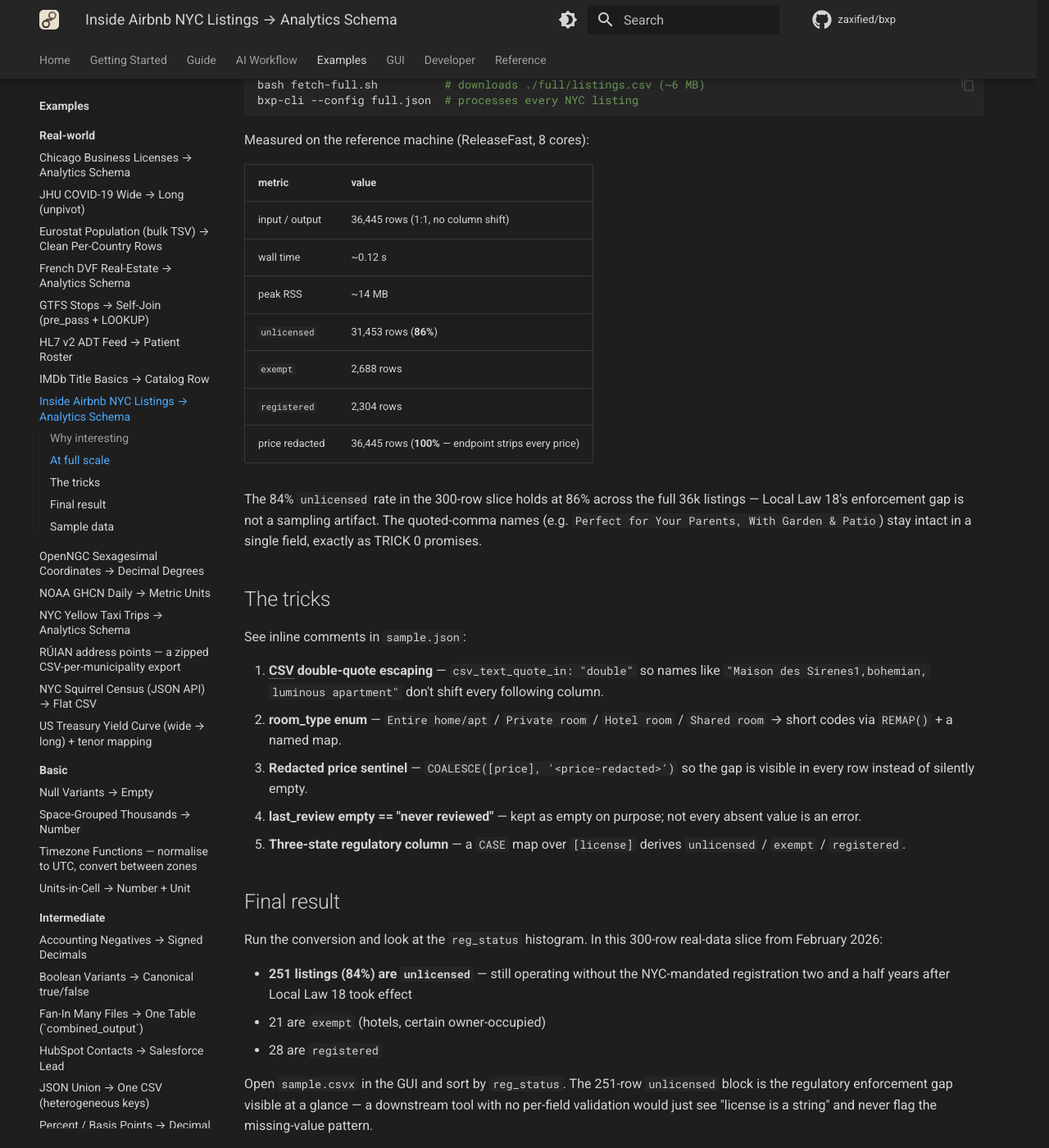
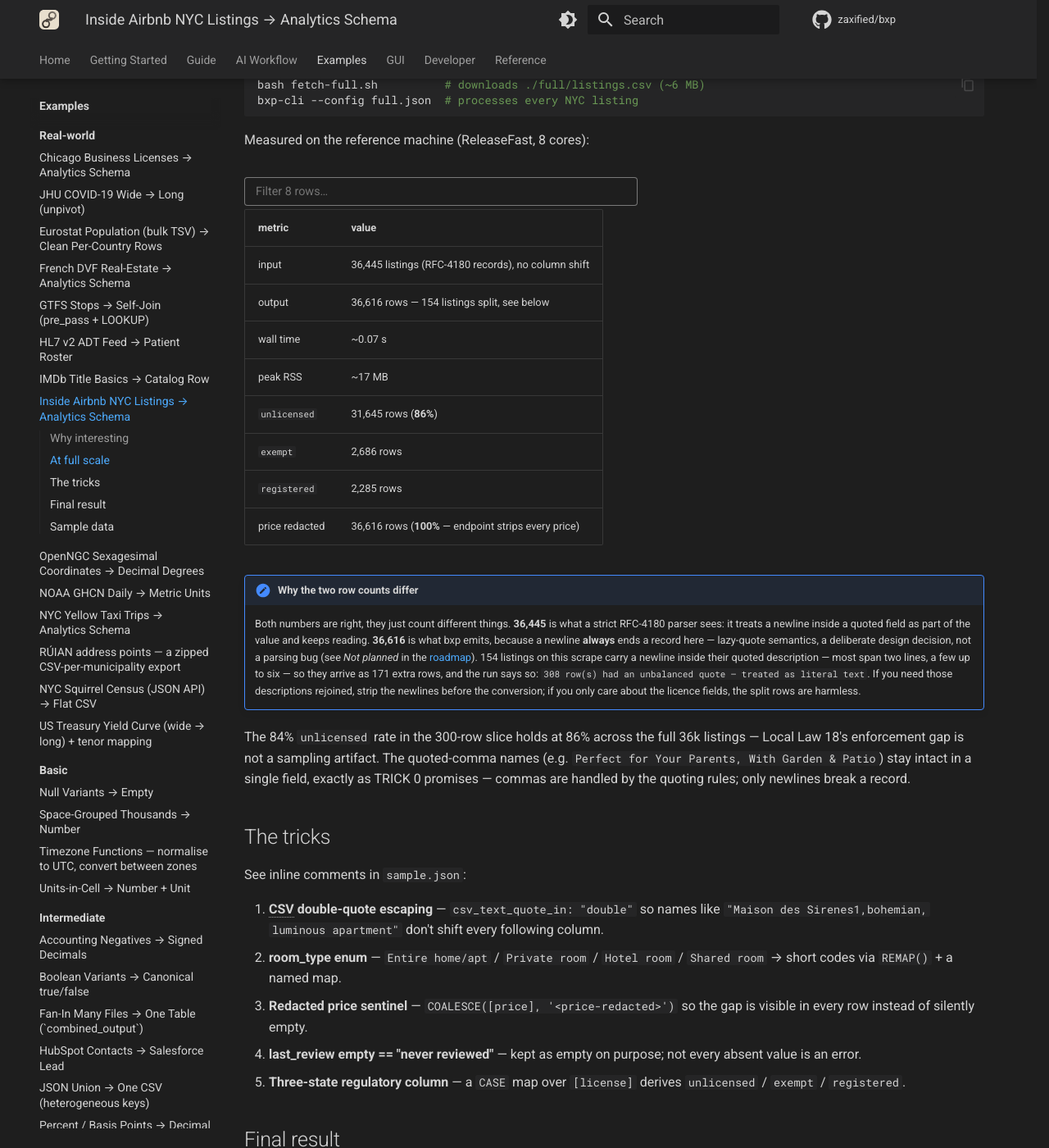
Before and after one commit to zaxified/bxp, an MkDocs documentation site: the page built from docs/examples/real-world/inside-airbnb-listings/index.md, in a window 1280 px wide and 1400 px high, scrolled down 905 px. Shown: the whole window at 82% size. Built offline with MkDocs 1.6.1 and Material for MkDocs 9.7.7, drawn with Linux system fonts in a browser that asks for light colours; comment, search, counter and statistics services are not loaded.

Commit message:
docs(examples): refresh the full-scale figures, all re-measured today
Every "At full scale" table whose payload is available locally was re-run
(3 reps, medians, ReleaseFast as each page states). Two systematic drifts
showed up, neither of them a regression.

Peak RSS is ~3 MB higher everywhere: noaa 15 -> 18, chicago 19 -> 22, dvf
18 -> 22, imdb 26 -> 29, airbnb 14 -> 17. That is the constant Zig 0.16
allocator/io offset already recorded in S17 (+2 MB there); these tables were
written 2026-05-31, in the 0.15.2 era, and never updated. The pre-zig-libs
binary reports the same figures today, so the migration is not involved.

Wall time moved the other way — the pages were slower than the engine now is:
noaa 0.25 -> 0.17 s, chicago 4.2 -> 3.1, dvf 9.1 -> 4.9, imdb 24.5 -> 21.4,
airbnb 0.12 -> 0.07.

dvf's row count loses one: 3,499,932 counted the header line. The file holds
3,499,931 data rows and the output matches it 1:1.

airbnb gets the larger correction. The page claimed 36,445 rows in and out;
bxp emits 36,616. Both numbers are right and the table now carries both with
a note, because they count different things: 36,445 is what a strict RFC-4180
parser sees, while bxp ends a record at every newline (lazy quotes, a decision
recorded under "Not planned"). 154 listings carry a newline inside their
quoted description — 136 spanning two lines, 14 three, three four, one six —
so they arrive as 171 extra rows, which is exactly what the run's "308 row(s)
had an unbalanced quote" warning is pointing at. The category counts are
re-derived from that output (unlicensed 31,645, exempt 2,686, registered
2,285); the 86 % unlicensed rate the page argues from is unchanged.

The pre- and post-migration binaries produce byte-identical output on this
file, so none of this is new behaviour from the migration; the freeform-memos
1M-row cost table was re-run too and needed no change (2.30 s vs 1.25 s,
ratio 1.84 against the documented ~1.9).

Co-Authored-By: Claude Opus 5 (1M context) <noreply@anthropic.com>

```diff
--- a/docs/examples/real-world/inside-airbnb-listings/index.md
+++ b/docs/examples/real-world/inside-airbnb-listings/index.md
@@ -35,18 +35,34 @@ Measured on the reference machine (ReleaseFast, 8 cores):
 
 | metric         | value                                                |
 | -------------- | ---------------------------------------------------- |
-| input / output | 36,445 rows (1:1, no column shift)                   |
-| wall time      | ~0.12 s                                              |
-| peak RSS       | ~14 MB                                               |
-| `unlicensed`   | 31,453 rows (**86%**)                                |
-| `exempt`       | 2,688 rows                                           |
-| `registered`   | 2,304 rows                                           |
-| price redacted | 36,445 rows (**100%** — endpoint strips every price) |
+| input          | 36,445 listings (RFC-4180 records), no column shift  |
+| output         | 36,616 rows — 154 listings split, see below          |
+| wall time      | ~0.07 s                                              |
+| peak RSS       | ~17 MB                                               |
+| `unlicensed`   | 31,645 rows (**86%**)                                |
+| `exempt`       | 2,686 rows                                           |
+| `registered`   | 2,285 rows                                           |
+| price redacted | 36,616 rows (**100%** — endpoint strips every price) |
+
+!!! note "Why the two row counts differ"
+
+    Both numbers are right, they just count different things. **36,445** is what
+    a strict RFC-4180 parser sees: it treats a newline inside a quoted field as
+    part of the value and keeps reading. **36,616** is what bxp emits, because
+    a newline **always** ends a record here — lazy-quote semantics, a deliberate
+    design decision, not a parsing bug (see *Not planned* in the
+    [roadmap](../../dev/roadmap.md)). 154 listings on this scrape carry a
+    newline inside their quoted description — most span two lines, a few up to
+    six — so they arrive as 171 extra rows, and the run says so: `308 row(s)
+    had an unbalanced quote — treated as literal text`. If you need those
+    descriptions rejoined, strip the newlines before the conversion; if you
+    only care about the licence fields, the split rows are harmless.
 
 The 84% `unlicensed` rate in the 300-row slice holds at 86% across the full
 36k listings — Local Law 18's enforcement gap is not a sampling artifact. The
 quoted-comma names (e.g. `Perfect for Your Parents, With Garden & Patio`)
-stay intact in a single field, exactly as TRICK 0 promises.
+stay intact in a single field, exactly as TRICK 0 promises — commas are handled
+by the quoting rules; only newlines break a record.
 
 ## The tricks
 
```
Also changed, not shown: docs/examples/real-world/chicago-business-licenses/index.md (+2 -2 lines), docs/examples/real-world/french-dvf-realestate/index.md (+4 -4 lines), docs/examples/real-world/imdb-title-basics/index.md (+2 -2 lines), docs/examples/real-world/noaa-ghcn-daily/index.md (+2 -2 lines).
